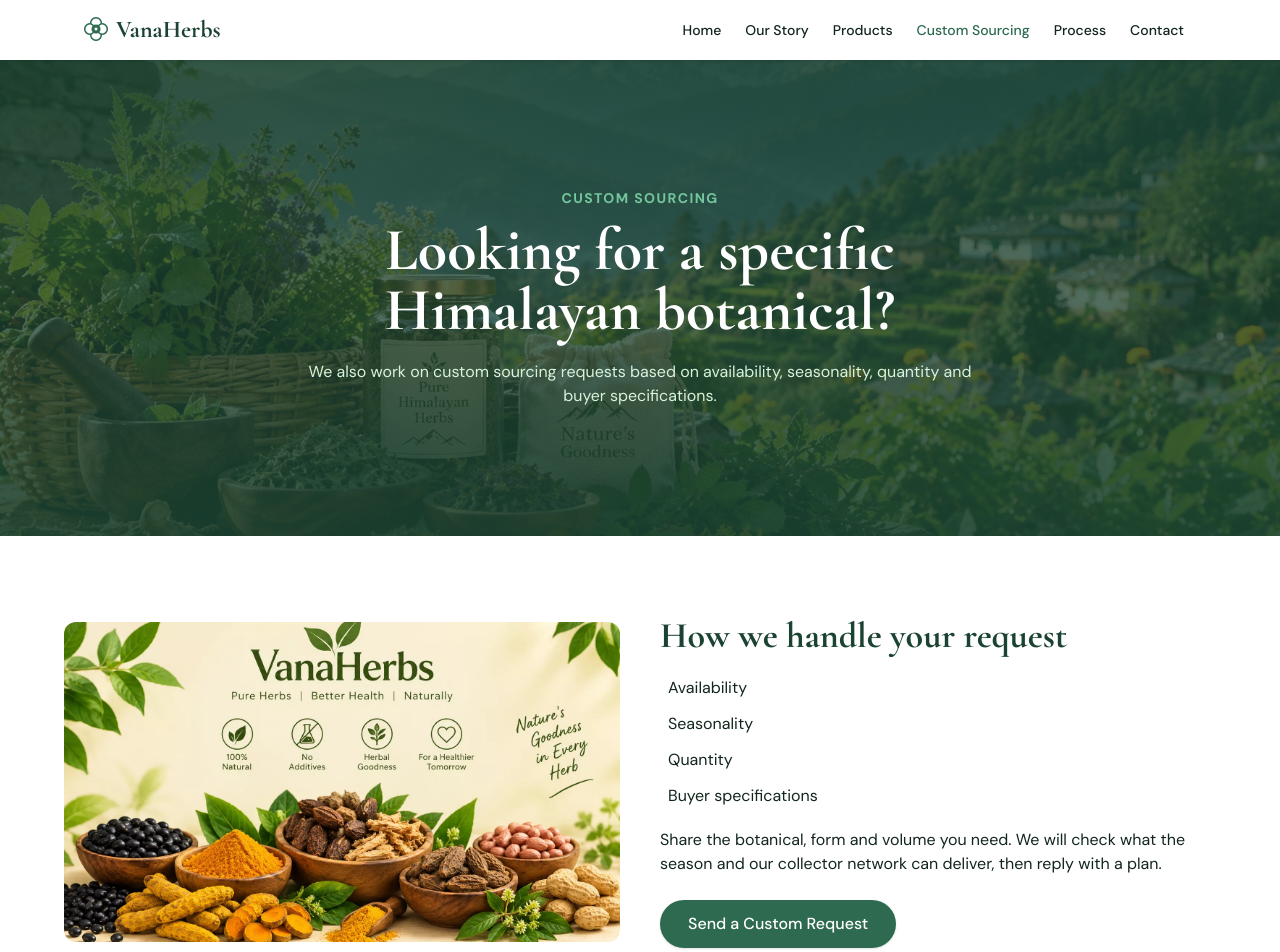
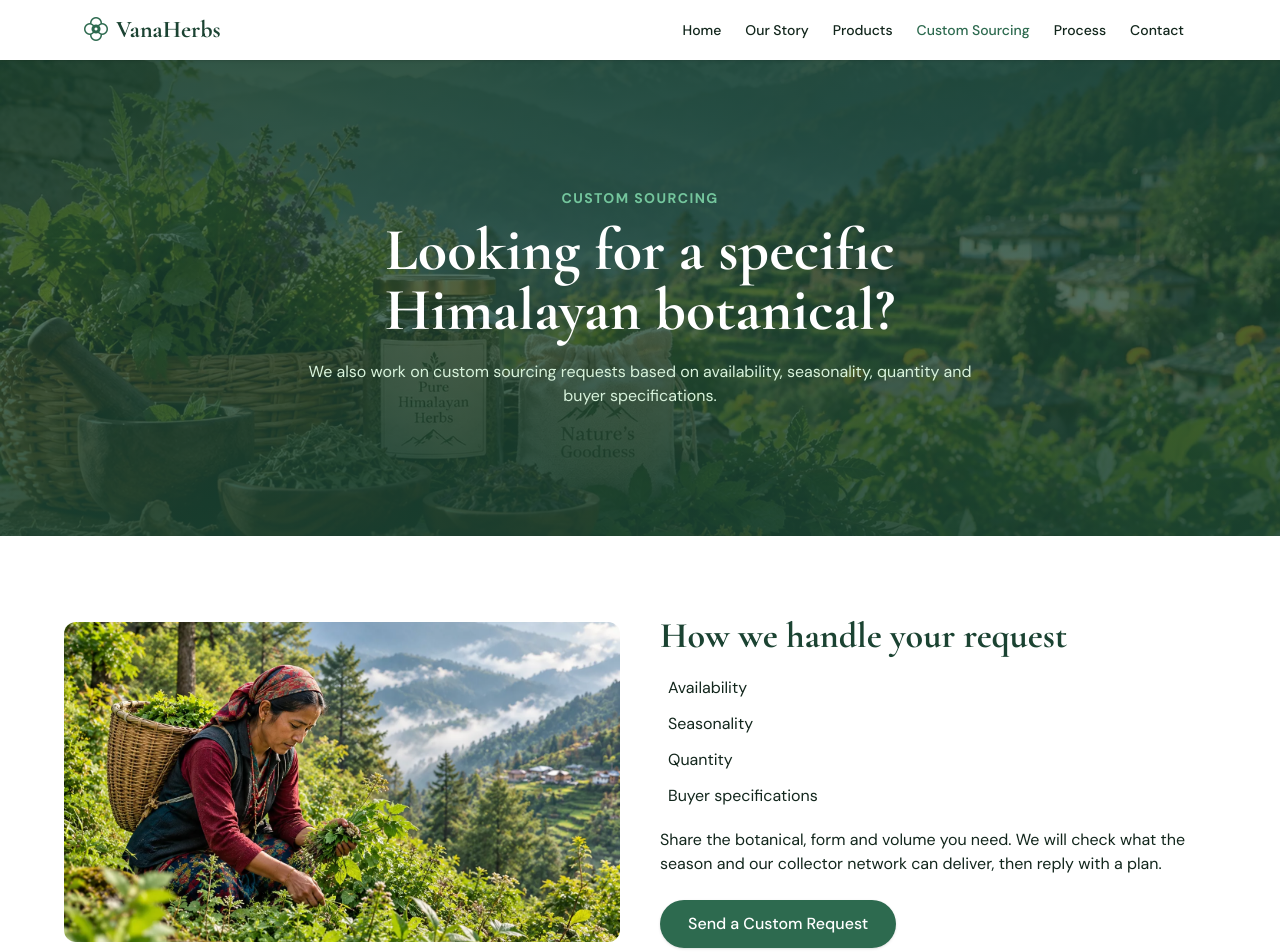
Before and after one commit to Vivektanwer/vanaherbs, a React (Vite) app: page /custom-sourcing in a window 1280 px wide. Shown: the top 952 px of the page. Built offline with nearby package versions, Linux system fonts and the light colour scheme.

Commit message:
Change image source in CustomSourcing.jsx
Updated image source in CustomSourcing component.

```diff
--- a/src/pages/CustomSourcing.jsx
+++ b/src/pages/CustomSourcing.jsx
@@ -11,7 +11,7 @@
       <Section>
         <div className="flex flex-col items-center gap-10 md:flex-row">
           <div data-reveal className="w-full md:w-1/2"><ImageBox alt="Himalayan botanicals" className="h-80"
-          src="/images/og-image.webp"
+          src="/images/home-about.webp"
           /></div>
           <div data-reveal className="md:w-1/2">
             <h2 className="text-4xl font-bold text-forest">How we handle your request</h2>
```
